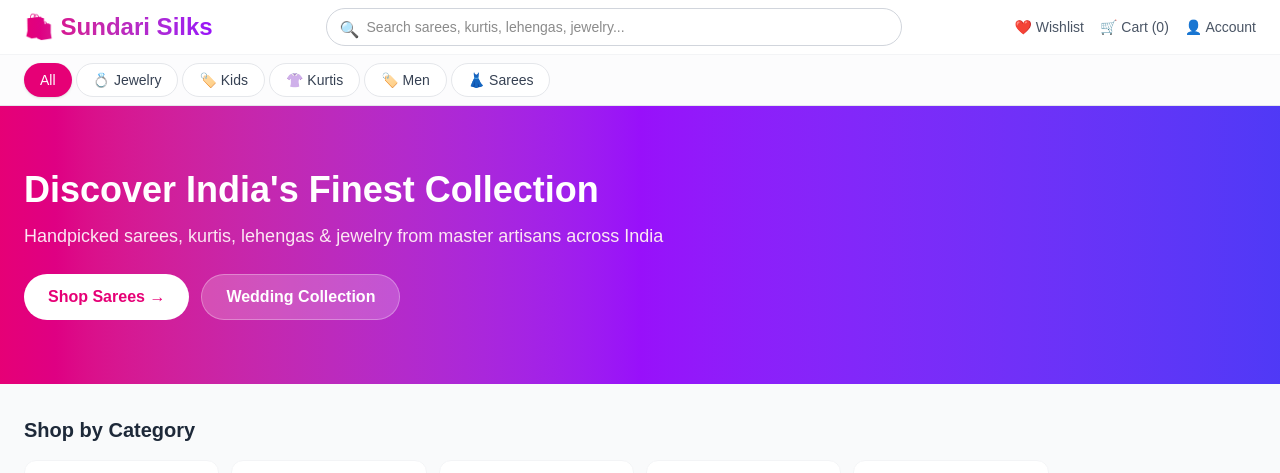
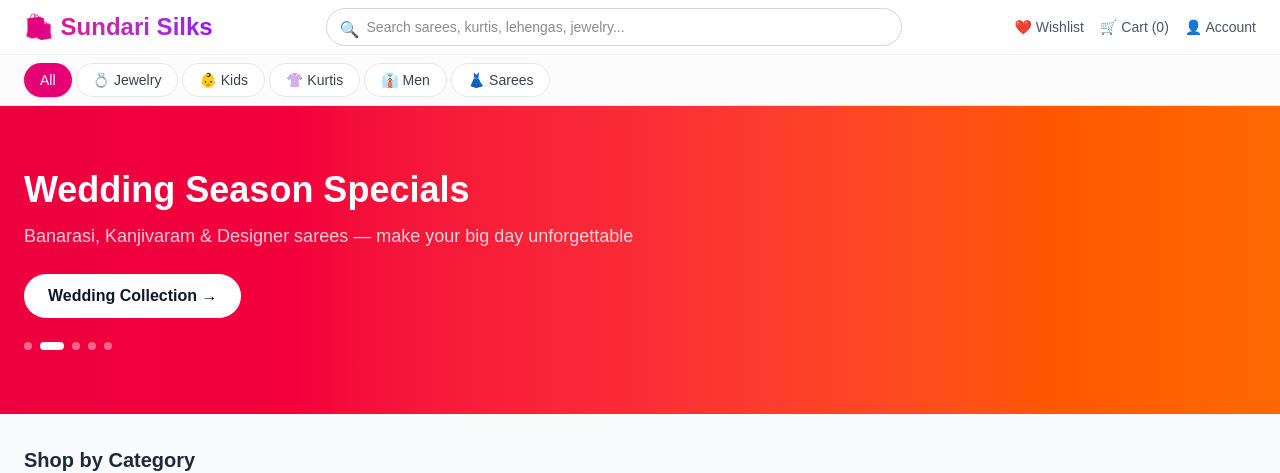
Before and after one commit to Yashwanth711/agentic-shopping, a Next.js app: page / in a window 1280 px wide. Shown: the top 473 px of the page. Built offline with nearby package versions, Linux system fonts and the light colour scheme.

Commit message:
Google Sheets logging + rotating hero banners

```diff
--- a/src/app/api/chat/route.ts
+++ b/src/app/api/chat/route.ts
@@ -1,5 +1,15 @@
 import { NextRequest, NextResponse } from "next/server";
 import { products, Product } from "@/data/products";
+const GSHEET_WEBHOOK = "https://script.google.com/macros/s/AKfycbxd1mug0pGQJeeoNtrD_MIBE3x4oA3Gk4C2l9neZvfbC7yzaaKHesNZt-6-hKgYoHn2Cw/exec";
+
+// Fire-and-forget log to Google Sheet
+function logToSheet(sessionId: string, role: string, message: string, language: string, page: string = "homepage") {
+  fetch(GSHEET_WEBHOOK, {
+    method: "POST",
+    headers: { "Content-Type": "application/json" },
+    body: JSON.stringify({ session_id: sessionId, role, message, language, page }),
+  }).catch(() => {});
+}
 
 // Build compact product catalog for AI — one line per product, ~3KB total
 const PRODUCT_CATALOG = products.map(p =>
@@ -182,7 +192,14 @@
 
 export async function POST(req: NextRequest) {
   try {
-    const { messages, language } = await req.json();
+    const { messages, language, sessionId } = await req.json();
+
+    // Log user message to Google Sheet
+    const sid = sessionId || "unknown";
+    const lastUserMsg = messages[messages.length - 1];
+    if (lastUserMsg?.role === "user") {
+      logToSheet(sid, "user", lastUserMsg.content, language || "en");
+    }
 
     // Flag-based provider: gemini | anthropic | deepseek | demo
     const provider = process.env.AI_PROVIDER || "demo";
@@ -203,14 +220,26 @@
     const langName = LANG_NAMES[finalLang] || "English";
 
     // Route to selected provider, fallback to demo on any error
+    let response: NextResponse;
     if (provider === "gemini" && geminiKey) {
-      return await handleGemini(messages, geminiKey, finalLang, langName);
+      response = await handleGemini(messages, geminiKey, finalLang, langName);
     } else if (provider === "anthropic" && anthropicKey) {
-      return await handleAnthropic(messages, anthropicKey, finalLang, langName);
+      response = await handleAnthropic(messages, anthropicKey, finalLang, langName);
     } else if (provider === "deepseek" && deepseekKey) {
-      return await handleDeepSeek(messages, deepseekKey, finalLang, langName);
+      response = await handleDeepSeek(messages, deepseekKey, finalLang, langName);
+    } else {
+      response = NextResponse.json(getDemoResponse(messages, finalLang));
     }
-    return NextResponse.json(getDemoResponse(messages, finalLang));
+
+    // Log assistant response to Google Sheet
+    try {
+      const body = await response.clone().json();
+      if (body.reply) {
+        logToSheet(sid, "assistant", body.reply, finalLang);
+      }
+    } catch { /* ignore logging errors */ }
+
+    return response;
   } catch (error) {
     console.error("Chat API error:", error);
     return NextResponse.json({
--- a/src/app/page.tsx
+++ b/src/app/page.tsx
@@ -86,8 +86,23 @@
   const clearAgentFilter = () => setAgentProductIds([]);
 
   const categoryIcons: Record<string, string> = {
-    "Sarees": "👗", "Kurtis": "👚", "Lehengas": "💃", "Jewelry": "💍", "Dupattas": "🧣", "Blouse Pieces": "✂️",
+    "Sarees": "👗", "Kurtis": "👚", "Kids": "👶", "Jewelry": "💍", "Men": "👔", "Lehengas": "💃", "Dupattas": "🧣", "Blouse Pieces": "✂️",
   };
+
+  // Rotating hero banners
+  const [heroIndex, setHeroIndex] = useState(0);
+  const heroBanners = [
+    { title: "Discover India's Finest Collection", subtitle: "Handpicked sarees, kurtis & jewelry from master artisans across India", cta: "Shop Sarees", ctaAction: () => setFilters(f => ({ ...f, category: "Sarees" })), gradient: "from-pink-600 via-purple-600 to-indigo-600" },
+    { title: "Wedding Season Specials", subtitle: "Banarasi, Kanjivaram & Designer sarees — make your big day unforgettable", cta: "Wedding Collection", ctaAction: () => setFilters(f => ({ ...f, search: "wedding" })), gradient: "from-rose-600 via-red-500 to-orange-500" },
+    { title: "Kids Fashion Festival", subtitle: "Adorable outfits for your little ones — frocks, suits & ethnic wear", cta: "Shop Kids", ctaAction: () => setFilters(f => ({ ...f, category: "Kids" })), gradient: "from-cyan-600 via-blue-500 to-purple-500" },
+    { title: "Men's Style Store", subtitle: "Casual & formal shirts — everyday comfort meets sharp style", cta: "Shop Men", ctaAction: () => setFilters(f => ({ ...f, category: "Men" })), gradient: "from-gray-700 via-slate-600 to-zinc-700" },
+    { title: "Jewelry That Speaks", subtitle: "Kundan, gold-plated & statement pieces for every occasion", cta: "Shop Jewelry", ctaAction: () => setFilters(f => ({ ...f, category: "Jewelry" })), gradient: "from-amber-600 via-yellow-500 to-orange-500" },
+  ];
+
+  useEffect(() => {
+    const timer = setInterval(() => setHeroIndex(i => (i + 1) % heroBanners.length), 5000);
+    return () => clearInterval(timer);
+  }, [heroBanners.length]);
 
   return (
     <div className="h-screen bg-gray-50">
@@ -179,19 +194,22 @@
           {/* Homepage Hero (when no filters active) */}
           {showHomepage && (
             <div>
-              {/* Hero Banner */}
-              <div className="bg-gradient-to-r from-pink-600 via-purple-600 to-indigo-600 text-white px-6 py-10 lg:py-16">
-                <div className="max-w-3xl">
-                  <h2 className="text-3xl lg:text-4xl font-bold mb-3">Discover India&apos;s Finest Collection</h2>
-                  <p className="text-pink-100 text-lg mb-6">Handpicked sarees, kurtis, lehengas & jewelry from master artisans across India</p>
-                  <div className="flex gap-3 flex-wrap">
-                    <button onClick={() => setFilters(f => ({ ...f, category: "Sarees" }))} className="bg-white text-pink-600 px-6 py-2.5 rounded-full font-semibold hover:bg-pink-50 transition-colors">
-                      Shop Sarees →
-                    </button>
-                    <button onClick={() => setFilters(f => ({ ...f, search: "wedding" }))} className="bg-white/20 text-white px-6 py-2.5 rounded-full font-semibold hover:bg-white/30 transition-colors border border-white/30">
-                      Wedding Collection
-                    </button>
-                  </div>
+              {/* Rotating Hero Banner */}
+              <div className={`bg-gradient-to-r ${heroBanners[heroIndex].gradient} text-white px-6 py-10 lg:py-16 transition-all duration-700 relative overflow-hidden`}>
+                <div className="max-w-3xl relative z-10">
+                  <h2 className="text-3xl lg:text-4xl font-bold mb-3 transition-all duration-500">{heroBanners[heroIndex].title}</h2>
+                  <p className="text-white/80 text-lg mb-6">{heroBanners[heroIndex].subtitle}</p>
+                  <button onClick={heroBanners[heroIndex].ctaAction}
+                    className="bg-white text-gray-900 px-6 py-2.5 rounded-full font-semibold hover:bg-gray-100 transition-colors">
+                    {heroBanners[heroIndex].cta} →
+                  </button>
+                </div>
+                {/* Dots */}
+                <div className="flex gap-2 mt-6 relative z-10">
+                  {heroBanners.map((_, i) => (
+                    <button key={i} onClick={() => setHeroIndex(i)}
+                      className={`w-2 h-2 rounded-full transition-all ${i === heroIndex ? "bg-white w-6" : "bg-white/40 hover:bg-white/60"}`} />
+                  ))}
                 </div>
               </div>
 
@@ -311,7 +329,7 @@
                 <div className="flex items-center gap-3">
                   <span className="text-2xl">🙏</span>
                   <div>
-                    <p className="text-sm font-semibold text-gray-800">Priya&apos;s Picks for You</p>
+                    <p className="text-sm font-semibold text-gray-800">Saheli&apos;s Picks for You</p>
                     <p className="text-xs text-gray-500">{agentFilteredProducts.length} products recommended based on your conversation</p>
                   </div>
                 </div>
@@ -352,7 +370,7 @@
               <div className="text-center py-16">
                 <p className="text-5xl mb-4">🔍</p>
                 <p className="text-lg text-gray-600 font-medium">No products found</p>
-                <p className="text-sm text-gray-400 mt-1">Try different filters or ask Priya for help! →</p>
+                <p className="text-sm text-gray-400 mt-1">Try different filters or ask Saheli for help! →</p>
                 <button
                   onClick={() => setFilters({ category: "", subcategory: "", fabric: "", color: "", occasion: "", priceRange: [0, 80000], sortBy: "popular", search: "" })}
                   className="mt-4 text-pink-600 hover:underline text-sm"
```
